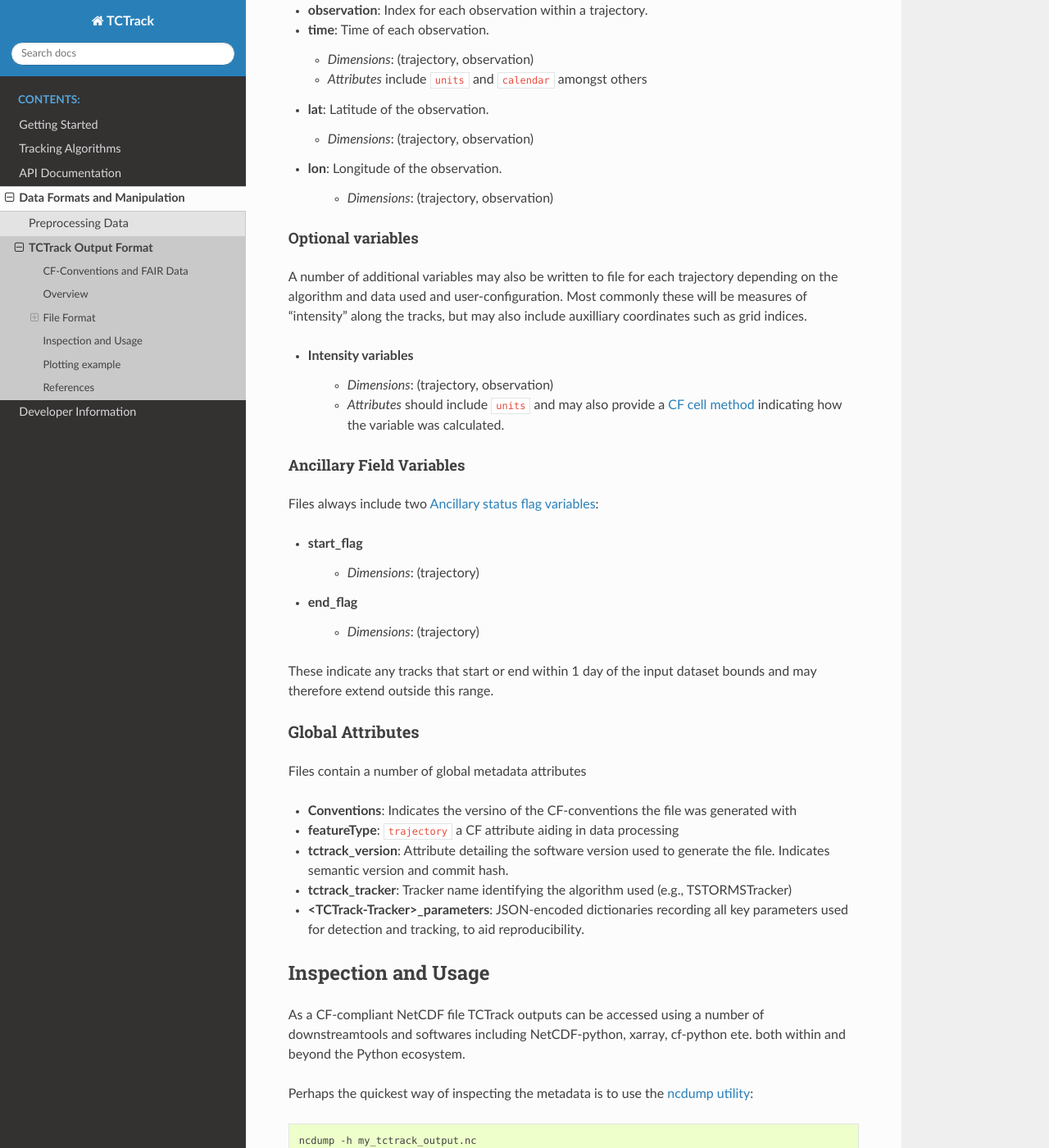
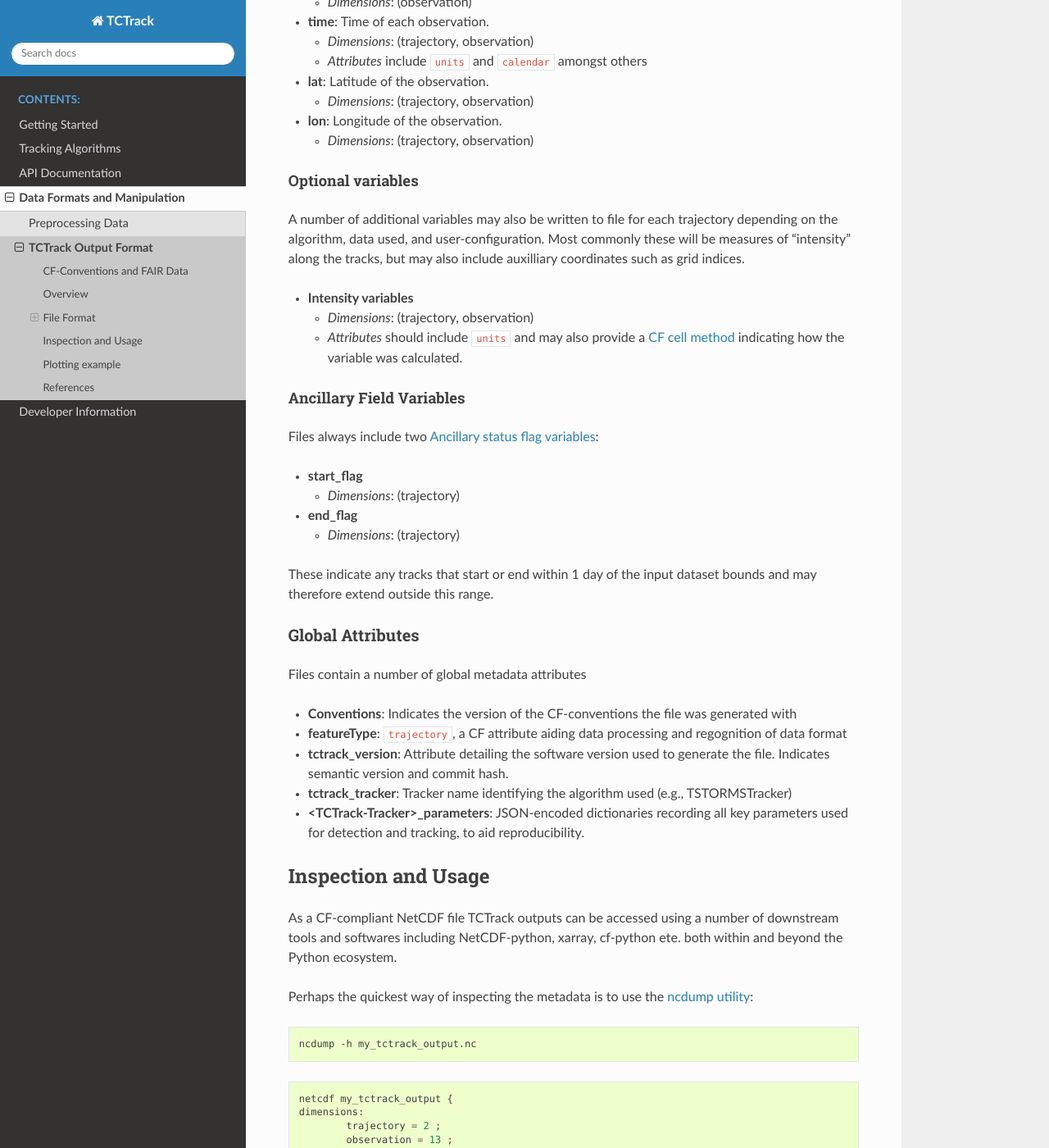
Before and after one commit to Cambridge-ICCS/TCTrack, a Sphinx documentation site: the page built from docs/data/output_file.rst, in a window 1280 px wide and 1400 px high, scrolled down 1545 px. Shown: the whole window at 82% size. Built offline with Sphinx 7.4.7 and the Read the Docs theme 3.1.0, drawn with Linux system fonts in a browser that asks for light colours; some of the changed text lies outside the part shown.

Commit message:
Typographical and formatting corrections to output file docs from code review
Co-authored-by: Sam Avis <40611736+sjavis@users.noreply.github.com>

```diff
--- a/docs/data/output_file.rst
+++ b/docs/data/output_file.rst
@@ -117,11 +121,11 @@
 
 - **start_flag**
 
-    - *Dimensions*: (trajectory)
+  - *Dimensions*: (trajectory)
 
 - **end_flag**
 
-    - *Dimensions*: (trajectory)
+  - *Dimensions*: (trajectory)
 
 These indicate any tracks that start or end within 1 day of the input dataset bounds
 and may therefore extend outside this range.
@@ -131,9 +135,9 @@
 
 Files contain a number of global metadata attributes
 
-- **Conventions**: Indicates the versino of the CF-conventions the file was generated
+- **Conventions**: Indicates the version of the CF-conventions the file was generated
   with
-- **featureType**: ``trajectory`` a CF attribute aiding in data processing
+- **featureType**: ``trajectory``, a CF attribute aiding data processing and regognition of data format
 - **tctrack_version**: Attribute detailing the software version used to generate the file.
   Indicates semantic version and commit hash.
 - **tctrack_tracker**: Tracker name identifying the algorithm used (e.g., TSTORMSTracker)
@@ -142,7 +146,7 @@
 Inspection and Usage
 --------------------
 
-As a CF-compliant NetCDF file TCTrack outputs can be accessed using a number of downstreamtools and softwares including NetCDF-python, xarray, cf-python ete. both within and
+As a CF-compliant NetCDF file TCTrack outputs can be accessed using a number of downstream tools and softwares including NetCDF-python, xarray, cf-python ete. both within and
 beyond the Python ecosystem.
 
 Perhaps the quickest way of inspecting the metadata is to use the
--- a/docs/index.rst
+++ b/docs/index.rst
@@ -18,7 +18,7 @@
 cyclones in an accessible manner to generate high-quality and
 `FAIR <https://en.wikipedia.org/wiki/FAIR_data>`_ output data.
 
-It can be used for tracking cyclones in simularions and observations, and to compare
+It can be used for tracking cyclones in simulations and observations, and to compare
 the output of different algorithms for a variety of data sources.
 
 .. toctree::
```
Also changed, not shown: other parts of docs/data/output_file.rst (+17 -13 lines), README.md (+2 -2 lines).
